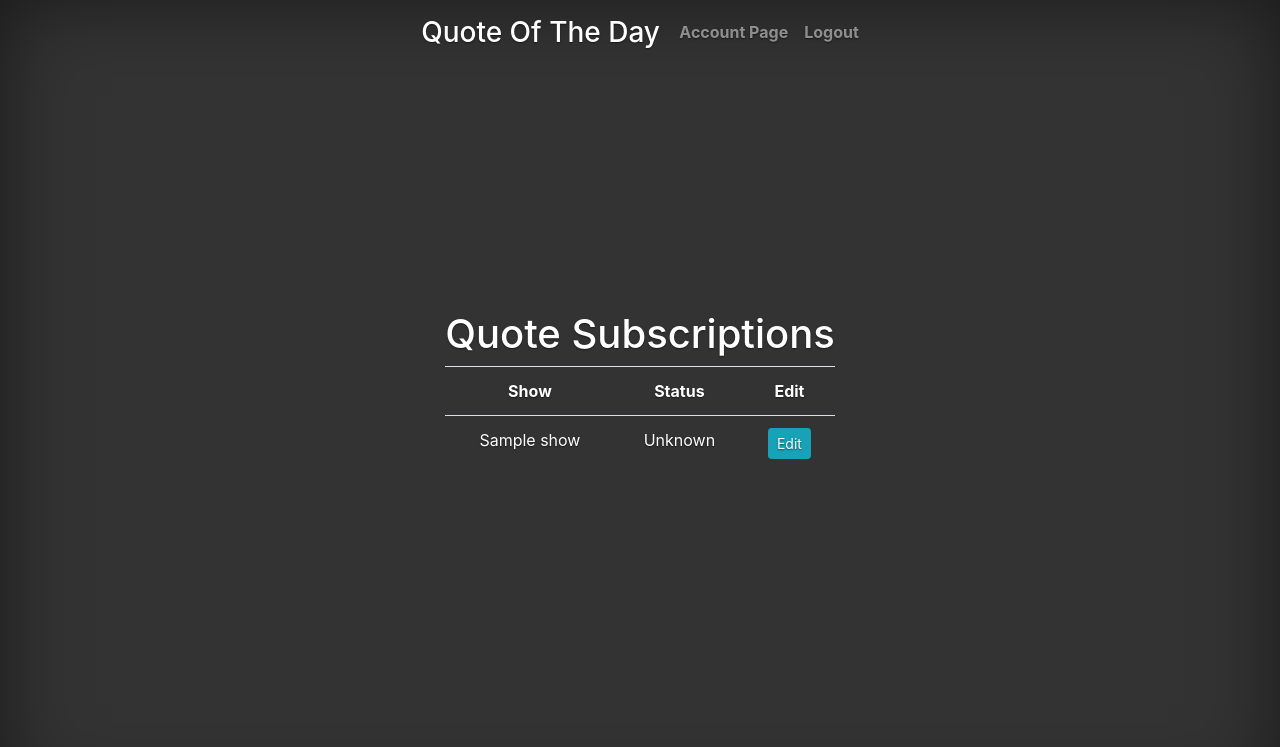
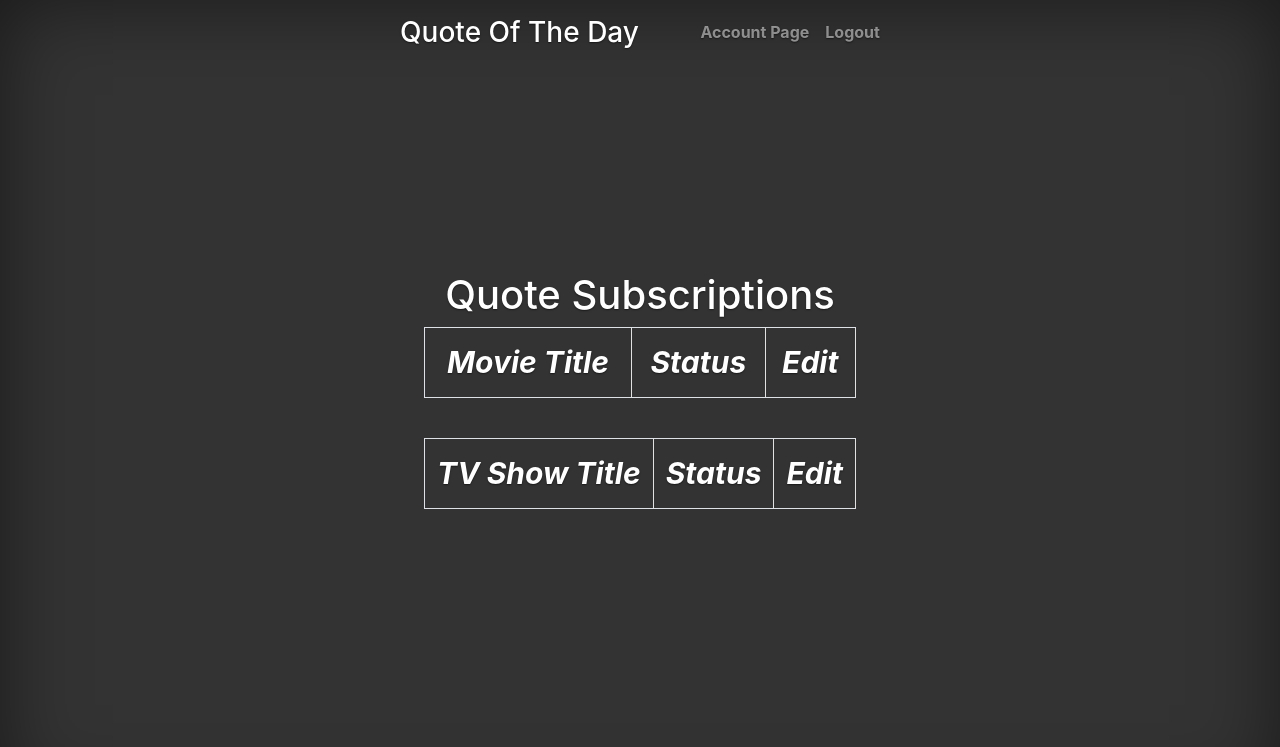
Before and after one commit to jmhubbard/quote_of_the_day_custom_user, a Django app: page /subscriptions/ in a window 1280 px wide. Shown: the top 747 px of the page. Run offline with Django 3.2, Linux system fonts and the light colour scheme; a user stored in the database is signed in; tables that the repository leaves empty hold one stand-in row (values such as "Sample post"); lists and menus that the app fills with data are empty; some libraries are stand-ins or nearby versions.

Commit message:
change subscriptions page to sort items by movies and tvshows

```diff
--- a/subscriptions/templates/subscriptions/subform.html
+++ b/subscriptions/templates/subscriptions/subform.html
@@ -5,18 +5,36 @@
 
 <h1>Quote Subscriptions</h1>
 <div class="form-group">
-    <table class= "table">
-        <th>Show</th>
-        <th>Status</th>
-        <th>Edit</th>
+    <table class= "table table-bordered">
+        <th style="font-size: 30px; font-style: italic">Movie Title</th>
+        <th style="font-size: 30px; font-style: italic">Status</th>
+        <th style="font-size: 30px; font-style: italic">Edit</th>
         {% for i in subscriptions %}
+            {% if i.show.category == 1 %}
         <tr>
             <td>{{ i.show }}</td>
             <td>{{ i.get_status_display }}</td>
             <td><a href ="{% url 'subscription-update' i.id %}" class="btn btn-info btn-sm">Edit</a></td>
         </tr>
+            {% endif %}
         {% endfor %}
-
+    </table>
+</div>
+<br>
+<div class="form-group">
+    <table class= "table table-bordered">
+        <th style="font-size: 30px; font-style: italic">TV Show Title</th>
+        <th style="font-size: 30px; font-style: italic">Status</th>
+        <th style="font-size: 30px; font-style: italic">Edit</th>
+        {% for i in subscriptions %}
+            {% if i.show.category == 2 %}
+        <tr>
+            <td>{{ i.show }}</td>
+            <td>{{ i.get_status_display }}</td>
+            <td><a href ="{% url 'subscription-update' i.id %}" class="btn btn-info btn-sm">Edit</a></td>
+        </tr>
+            {% endif %}
+        {% endfor %}
     </table>
 </div>
 
```
